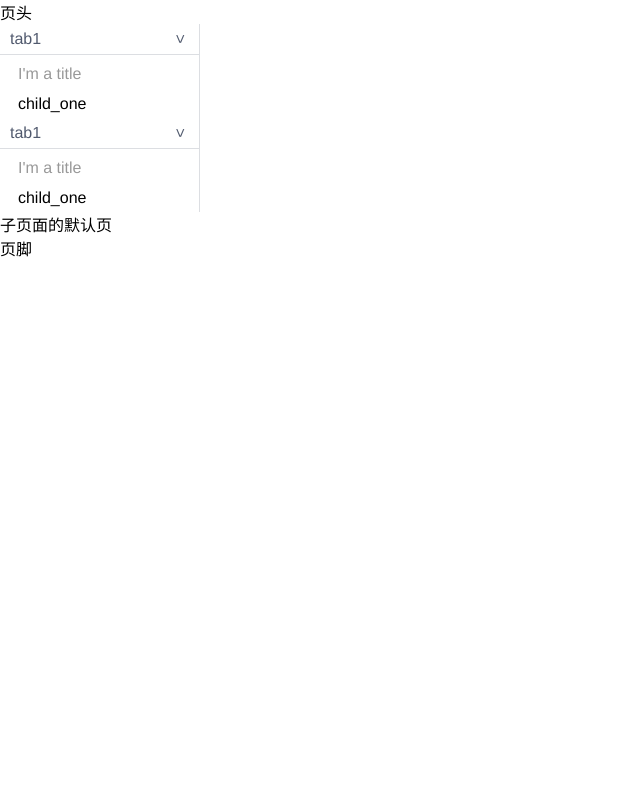
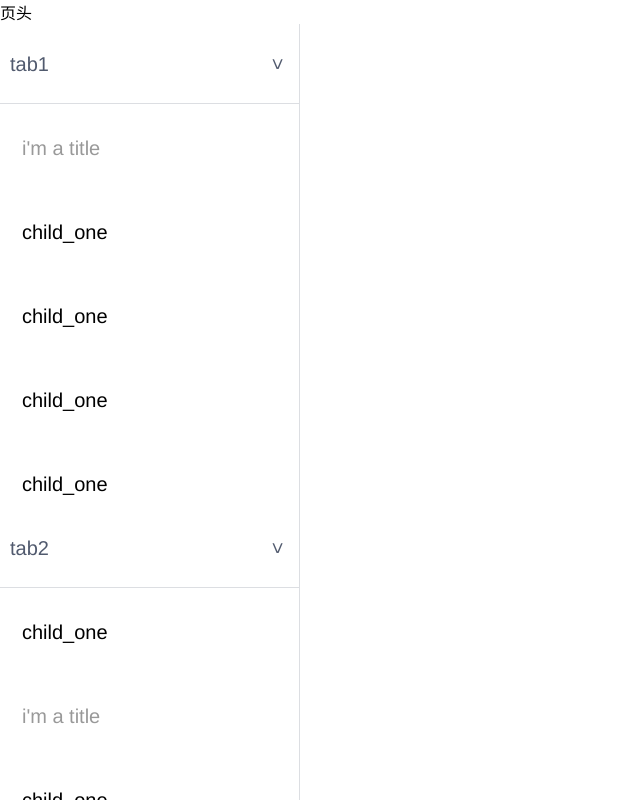
Before and after one commit to Negronis/FcadminV3, a Vue app: page / in a window 1280 px wide. Shown: the top 800 px of the page, without its empty margins (0-640 px from the left). Built offline with nearby package versions, Linux system fonts and the light colour scheme; sample sign-in values are in the browser's storage.

Commit message:
Updated Bar Component
2021年2月19日15:33:16
Add new Funcs :
:+1: size => large / default / small
:+1: theme => light / default
:+1: width => number

```diff
--- a/src/App.vue
+++ b/src/App.vue
@@ -45,4 +45,5 @@ html {
   /* color:#fff; */
   /* background:#000; */
 }
+
 </style>
--- a/src/views/main/components/tab/index.vue
+++ b/src/views/main/components/tab/index.vue
@@ -1,10 +1,11 @@
 <template>
-  <div class="fcadmin-tab">
+  <div class="fcadmin-tab" :style="{width:width+'px'}">
     <tabChild
+      :size="size"
+      :theme="theme"
       v-for="(item) in tabDataList"
       :key="item['id']"
       :tabObj="item"
-      :blockHeight = "blockHeight"
     ></tabChild>
   </div>
 </template>
@@ -20,6 +21,18 @@ export default defineComponent({
       type: Array,
       default: [],
     },
+    theme:{
+      type:String,
+      default:"default"
+    },
+    width:{
+      type:Number,
+      default:200
+    },
+    size:{
+      type:String,
+      default:"default"
+    }
   },
   setup(props, ctx) {
     let handlerData = (arr) => {
@@ -37,9 +50,10 @@ export default defineComponent({
         return e;
       });
     };
+
     let state = reactive({
       tabDataList: handlerData(props.tabList),
-      blockHeight:props.tabList.length * 30 + 30 + 4
+      theme:props.theme,
     });
     return state;
   },
@@ -48,11 +62,19 @@ export default defineComponent({
 <style>
 .fcadmin-tab {
   border-right: 1px solid #dcdee2;
-  width: 200px;
+  width: 100%;
   box-sizing: border-box;
+  overflow-y:scroll;
   /* height: 500px; */
   /* position: fixed;
   z-index: 9999;
   right: 100px; */
 }
+::-webkit-scrollbar {
+    width: 6px;
+    background-color: transparent;
+}
+-webkit-scrollbar-thumb {
+  background-color: #000000;
+}
 </style>
--- a/src/views/main/components/tab/tabChild.vue
+++ b/src/views/main/components/tab/tabChild.vue
@@ -1,11 +1,11 @@
 <template>
   <div :style="{height: blockHeight + 'px'}" :class="'fcadmin-tab-child ' + isClickTab">
-    <div class="fcadmin-tab-child-bar" @click="tabHandler(tabObjData['link'])">
-      <div class="fcadmin-tab-child-content">{{tabObjData['title']}}</div>
+    <div :class="sizeClass + ' ' + lightTheme + ' fcadmin-tab-child-bar'" @click="tabHandler(tabObjData['link'])">
+      <div :class="'fcadmin-tab-child-content ' + sizeClass">{{tabObjData['title']}}</div>
       <div class="fcadmin-tab-child-rightArrow" :style="{transform:tabClick ? 'rotate(270deg) translate(-4px,2px)' : 'rotate(90deg) translateX(-5px)'}">&#62;</div>
     </div>
-    <tablChildSmallTwo v-for="(item) in tabObjData['child']"
-    :key="item['id']" :tabDepChildObj="item">
+    <tablChildSmallTwo :theme="theme" v-for="(item) in tabObjData['child']"
+    :key="item['id']" :tabDepChildObj="item" :size="size">
     </tablChildSmallTwo>
   </div>
 </template>
@@ -21,17 +21,35 @@ export default defineComponent({
       default:{},
       type:Object
     },
-    blockHeight:{
-      type:Number,
-      default:"auto"
+    theme:{
+      type:String,
+      default:"default"
+    },
+    size:{
+      type:String,
+      default:"default"
     }
   },
   setup(props, ctx) {
     const com = inject("$Com");
+    let setBlockHeight = (size)=>{
+      let itemHeight;
+      if(size === 'default'){
+        itemHeight = 50;
+      }
+      if(size === 'large'){
+        itemHeight = 80;
+      }
+      if(size === 'small'){
+        itemHeight = 30;
+      }
+      console.log(props.tabObj);
+      return props.tabObj['child'].length * itemHeight + itemHeight + 4
+    }
     function tabHandler(link){
       state.tabClick = !state.tabClick;
       if(state.tabClick){
-        state.isClickTab = "click-tab";
+        state.isClickTab = "click-tab-"+props.size;
       }else{
         state.isClickTab = "";
       }
@@ -39,18 +57,58 @@ export default defineComponent({
         com.routelink(link);
       }
     }
+    let setSize = (size)=>{
+      if(size === 'default'){
+        return 'fcadmin-tab-default'
+      }
+      if(size === 'large'){
+        return 'fcadmin-tab-large'
+      }
+      if(size === 'small'){
+        return 'fcadmin-tab-small'
+      }
+    }
     let state = reactive({
       tabHandler:tabHandler,
       tabObjData:props.tabObj,
       tabClick:false,
-      isClickTab:""
+      isClickTab:"",
+      lightTheme:props.theme === 'light' ? "fcadmin-light" : "",
+      sizeClass: setSize(props.size),
+      blockHeight:setBlockHeight(props.size),
     })
     return state;
   },
 });
 </script>
 <style>
-.click-tab{
+.fcadmin-tab-default{
+  font-size:18px;
+  height:50px !important;
+  line-height:50px;
+}
+.fcadmin-tab-large{
+  font-size:20px;
+  height:80px !important;
+  line-height:80px;
+}
+.fcadmin-tab-small{
+  font-size:15px;
+  height:30px !important;
+  line-height:30px;
+}
+.fcadmin-light{
+  color:#fff !important;
+}
+.click-tab-default{
+  height:52px !important;
+  box-sizing: border-box;
+}
+.click-tab-large{
+  height:82px !important;
+  box-sizing: border-box;
+}
+.click-tab-small{
   height:32px !important;
   box-sizing: border-box;
 }
@@ -72,7 +130,7 @@ export default defineComponent({
   border-bottom:1px solid #dcdee2;
 }
 .fcadmin-tab-child-bar:hover {
-   color:#2d8cf0;
+   color:#2d8cf0 !important;
 }
 .fcadmin-tab-child-content {
   width: 90%;
--- a/src/views/main/components/tab/tabChildSmall.vue
+++ b/src/views/main/components/tab/tabChildSmall.vue
@@ -1,7 +1,7 @@
 <template>
-  <div class="fcadmin-tab-child-child-parent">
-    <div class="fcadmin-tab-child-child-title" v-if="tabDepChildObj['textTitle']">{{tabDepChildObj['textTitle']}}</div>
-    <div @click="childLinkFunc(tabDepChildObj['link'])" class="fcadmin-tab-child-child-item">{{tabDepChildObj['title']}}</div>
+  <div :class="'fcadmin-tab-child-child-parent' ">
+    <div :class="'fcadmin-tab-child-child-title ' +sizeClass" v-if="tabDepChildObj['textTitle']">{{tabDepChildObj['textTitle']}}</div>
+    <div @click="childLinkFunc(tabDepChildObj['link'])"  v-if="!tabDepChildObj['textTitle']" :class="'fcadmin-tab-child-child-item '+ lightTheme + ' ' + sizeClass">{{tabDepChildObj['title']}}</div>
   </div>
 </template>
 <script>
@@ -11,6 +11,14 @@ export default defineComponent({
     tabDepChildObj:{
       type:Object,
       default:{}
+    },
+    theme:{
+      type:String,
+      default:"default"
+    },
+    size:{
+      type:String,
+      default:"default"
     }
   },
   setup(props, ctx) {
@@ -20,15 +28,43 @@ export default defineComponent({
         com.routelink(link);
       }
     }
+    let setSize = (size)=>{
+      if(size === 'default'){
+        return 'fcadmin-tab-child-default'
+      }
+      if(size === 'large'){
+        return 'fcadmin-tab-child-large'
+      }
+      if(size === 'small'){
+        return 'fcadmin-tab-child-small'
+      }
+    }
     let state = reactive({
       tabDepChildObj:props.tabDepChildObj,
-      childLinkFunc:childLinkFunc
+      childLinkFunc:childLinkFunc,
+      lightTheme:props.theme === 'light' ? "fcadmin-light" : "",
+      sizeClass: setSize(props.size)
     })
     return state;
   },
 });
 </script>
 <style>
+.fcadmin-tab-child-default{
+  font-size:18px;
+  height:50px !important;
+  line-height:50px;
+}
+.fcadmin-tab-child-large{
+  font-size:20px;
+  height:80px !important;
+  line-height:80px;
+}
+.fcadmin-tab-child-small{
+  font-size:15px;
+  height:30px !important;
+  line-height:30px;
+}
 .fcadmin-tab-child-child-parent {
   width: 96%;
   box-sizing: border-box;
@@ -37,19 +73,19 @@ export default defineComponent({
   cursor: pointer;
 }
 .fcadmin-tab-child-child-item {
-  height: 30px;
   width: 100%;
   box-sizing: border-box;
-  line-height: 30px;
   color: #000;
   transition: 0.2s linear color;
+  /* line-height: 30px; */
+  /* height: 30px; */
 }
 .fcadmin-tab-child-child-item:hover{
-  color:#2d8cf0;
+  color:#2d8cf0 !important;
 }
 .fcadmin-tab-child-child-title {
   color: #999;
-  height: 30px;
-  line-height: 30px;
+  /* height: 30px; */
+  /* line-height: 30px; */
 }
 </style>
--- a/src/views/main/index.vue
+++ b/src/views/main/index.vue
@@ -2,7 +2,8 @@
   <div>
     页头
     <div>
-      <Tab :tabList="tabList"></Tab>
+      <Tab :size="'large'" :style="Height +'px'" :width="300" :tabList="tabList"></Tab>
+      asdjkhasdakjsdh{{Height}}
     </div>
     <router-view></router-view>
     页脚
@@ -15,25 +16,50 @@ export default defineComponent({
   components: {
     Tab,
   },
+
   setup(props, ctx) {
+    const Store = inject("$S");
     let list = [
          {
          title: "tab1",
          child: [
             {
+               textTitle: "i'm a title",
+            },
+            {
                title: "child_one",
-            textTitle: "I'm a title ",
+               link:"/asdasd"
+            },
+            {
+               title: "child_one",
+               link:"/asdasd"
+            },
+            {
+               title: "child_one",
+               link:"/asdasd"
+            },
+            {
+               title: "child_one",
                link:"/asdasd"
             },
          ],
          },
          {
-        title: "tab1",
-        link: "/",
+            title: "tab2",
             child: [
                {
                   title: "child_one",
-            textTitle: "I'm a title ",
+                  link:"/func"
+               },
+               {
+                  textTitle: "i'm a title"
+               },
+               {
+                  title: "child_one",
+                  link:"/func"
+               },
+               {
+                  title: "child_one",
                   link:"/func"
                },
             ],
@@ -41,6 +67,7 @@ export default defineComponent({
     ];
     let state = reactive({
       tabList: list,
+      Height:Store.getters.getHeight
     });
     return state;
   },
```
Also changed, not shown: 2 other files (tests, documents, lock files or other folders). Lines whose indentation alone changed are shown as unchanged.
